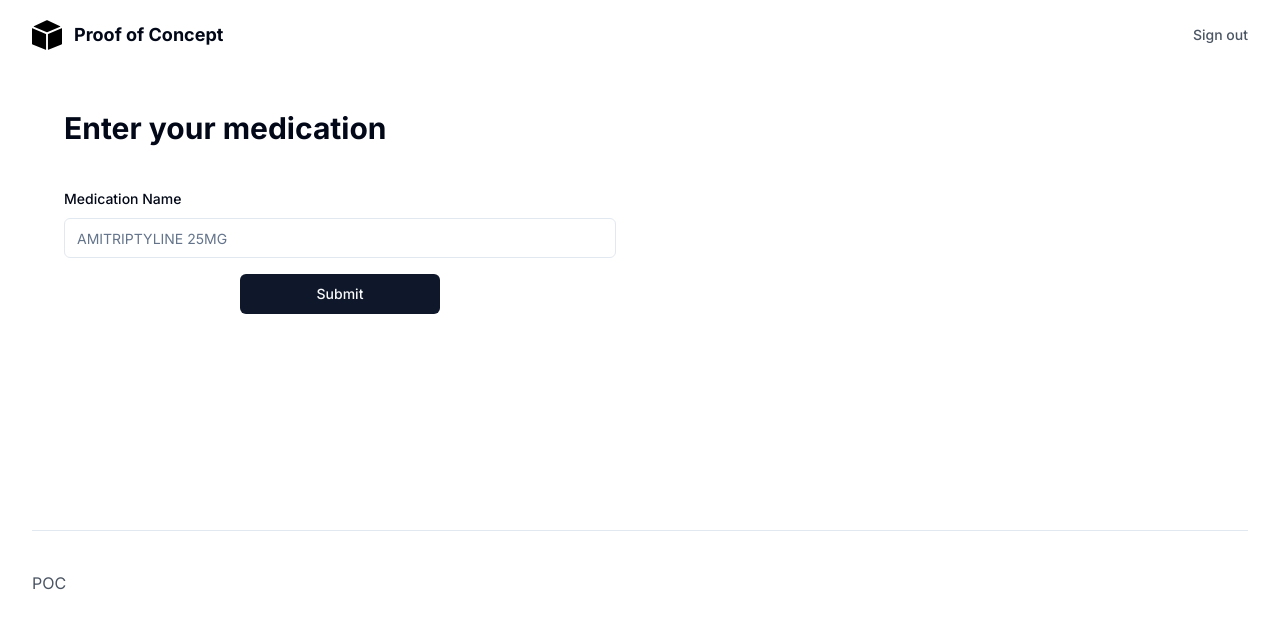
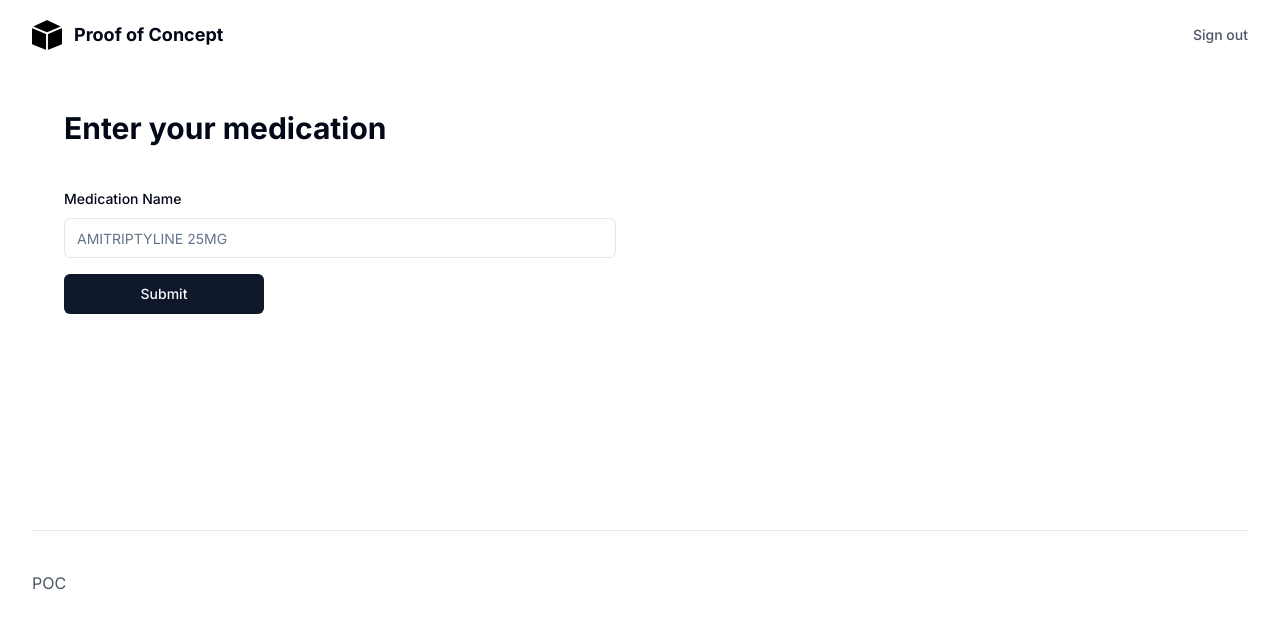
Before and after one commit to gazcrisa/qrGPT, a Next.js app: page / in a window 1280 px wide. Shown: the top 628 px of the page. Built offline with nearby package versions, Linux system fonts and the light colour scheme.

Commit message:
Fix json string

```diff
--- a/app/api/generate/route.ts
+++ b/app/api/generate/route.ts
@@ -36,17 +36,13 @@ export async function POST(request: NextRequest) {
       },
     });
 
-    console.log("GOT RESPONSE", lambdaResponse)
-
     const responseData = await lambdaResponse.json();
 
-    console.log("GOT DATA", responseData)
+    const responseBody = JSON.parse(responseData.body);
 
     const response: MedicationResponse = {
-      concepts: responseData.RxNormConcepts,
+      concepts: responseBody.concepts,
     };
-
-    console.log("the response i will send", response)
 
     return new Response(JSON.stringify(response), {
       status: 200,
--- a/components/Body.tsx
+++ b/components/Body.tsx
@@ -75,7 +75,9 @@ const Body = () => {
         );
       }
 
+
       const data = await response.json();
+
       setResponse(data)
     } catch (error) {
       if (error instanceof Error) {
@@ -111,7 +113,7 @@ const Body = () => {
                   type="submit"
                   disabled={isLoading}
                   className="inline-flex justify-center
-                 max-w-[200px] mx-auto w-full"
+                 max-w-[200px] w-full"
                 >
                   {isLoading ? (
                     <LoadingDots color="white" />
@@ -151,28 +153,6 @@ const Body = () => {
                     <div className="relative flex flex-col justify-center items-center gap-y-2 w-[510px] border border-gray-300 rounded shadow group p-2 mx-auto animate-pulse bg-gray-400 aspect-square max-w-full" />
                   )}
                 </div>
-                {/* {response && (
-                  <div className="flex justify-center gap-5 mt-4">
-                    <Button
-                      onClick={() =>
-                        downloadQrCode(response.image_url, 'qrCode')
-                      }
-                    >
-                      Download
-                    </Button>
-                    <Button
-                      variant="outline"
-                      onClick={() => {
-                        navigator.clipboard.writeText(
-                          `https://qrgpt.io/start/${id || ''}`,
-                        );
-                        toast.success('Link copied to clipboard');
-                      }}
-                    >
-                      ✂️ Share
-                    </Button>
-                  </div>
-                )} */}
               </div>
             </>
           )}
```
